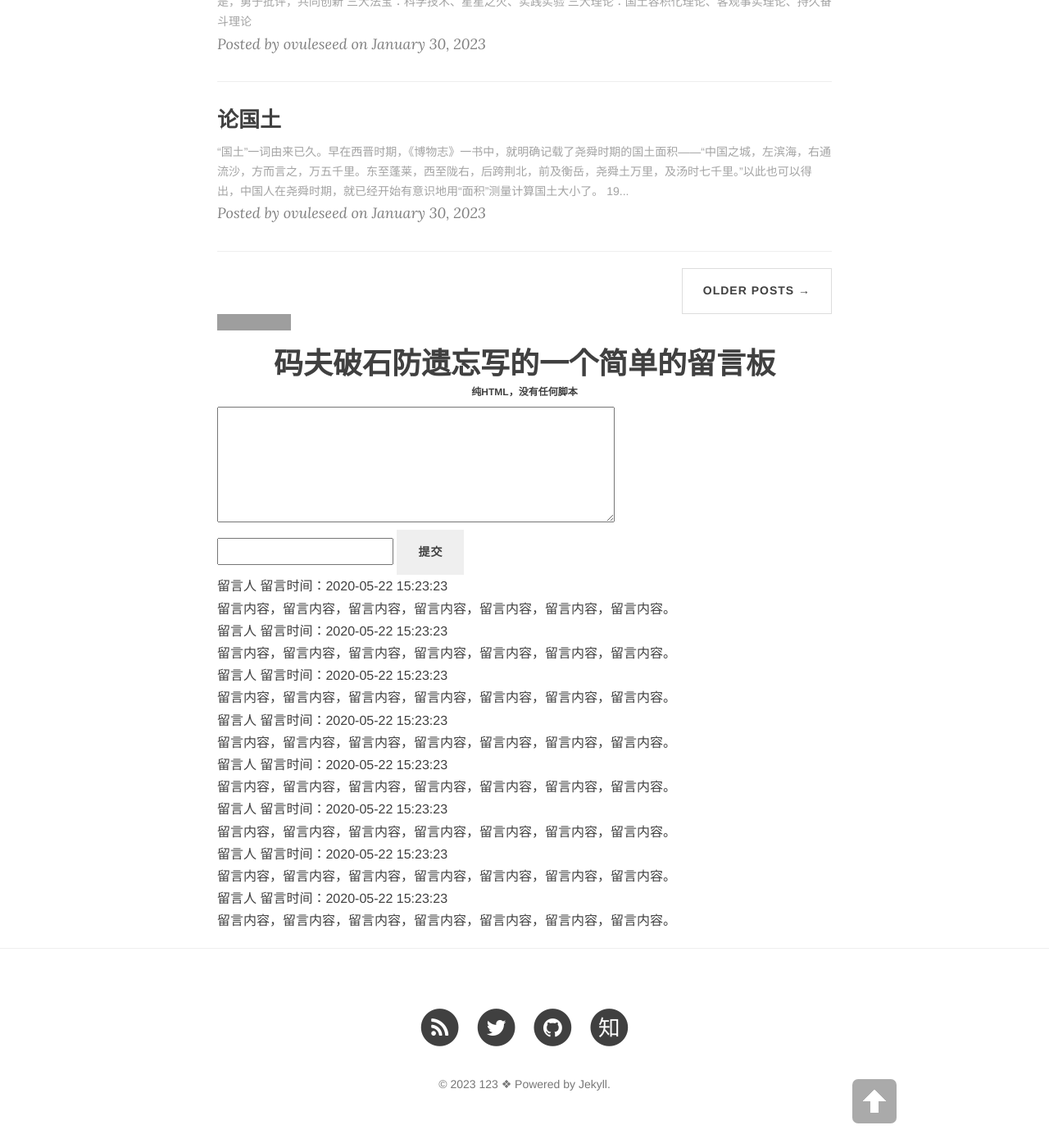
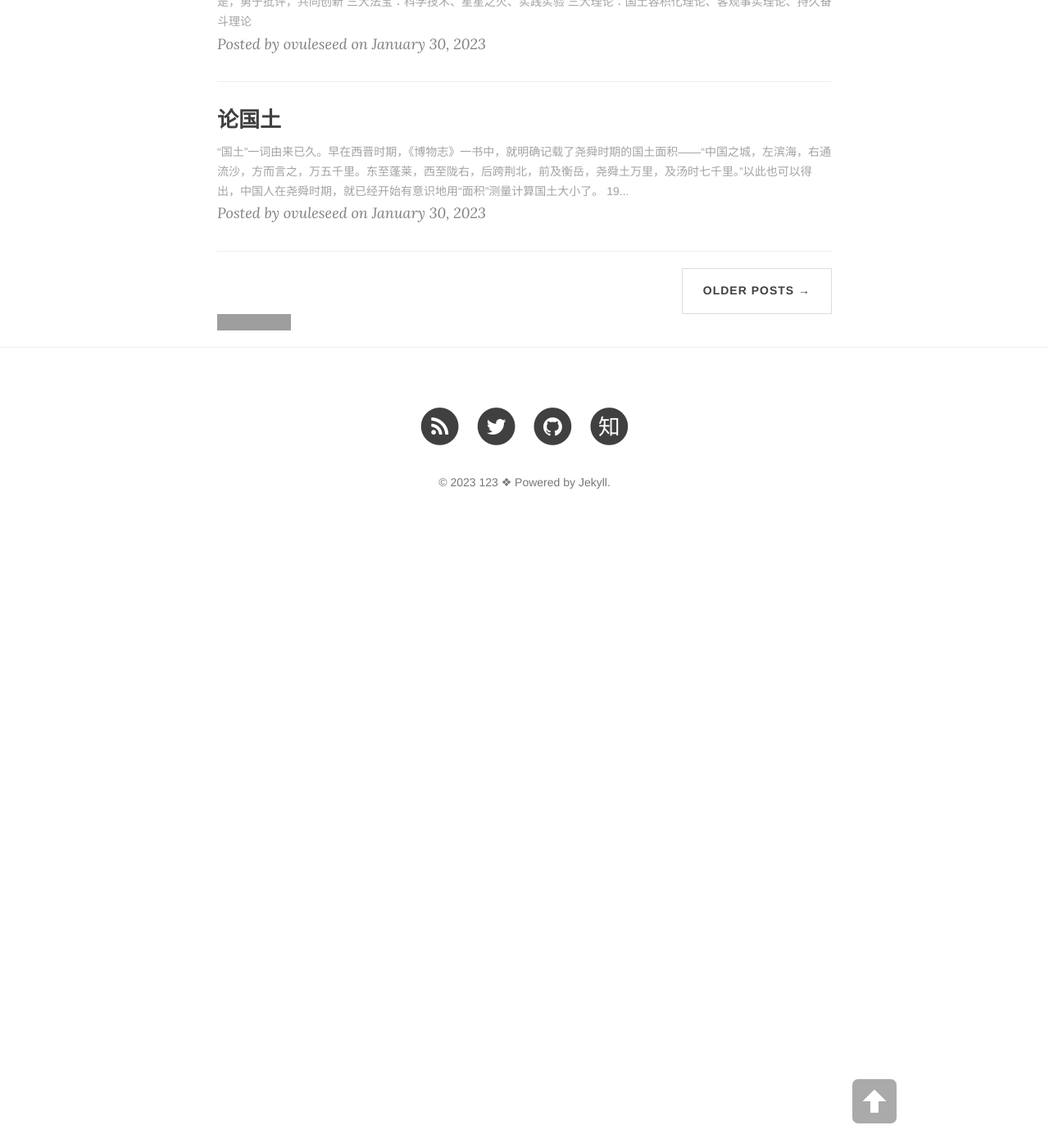
Before and after one commit to ovule-seed/ovule-seed.github.io, a Jekyll site: the page built from index.html, in a window 1280 px wide and 1400 px high, scrolled down 1652 px. Shown: the whole window at 82% size. Built offline with Jekyll 4.4.1, drawn with Linux system fonts in a browser that asks for light colours; nearby versions of some CDN libraries; the list of posts is cut into pages by our own code; grey boxes are pictures that could not be loaded.

Commit message:
Update index.html

```diff
--- a/index.html
+++ b/index.html
@@ -42,97 +42,3 @@ description: "the Central Committee of the Capacity Party of China(CCCPC)"
 {% endif %}
 
 <a href="https://info.flagcounter.com/SURh"><img src="https://s01.flagcounter.com/count2/SURh/bg_FFFFFF/txt_000000/border_CCCCCC/columns_1/maxflags_5/viewers_0/labels_0/pageviews_0/flags_0/percent_0/" alt="Flag Counter" border="0"></a>
-
-
-
-
-
-<body>
-    <h1 align="center">码夫破石防遗忘写的一个简单的留言板</h1>
-    <h6 align="center">纯HTML，没有任何脚本</h6>
-    <div class='main'>
-        <!-- BOF 发表留言 -->
-        <div class='add'>
-            <textarea class='content' cols='50' rows='5'></textarea>
-            <br/>
-            <input class='user' type='text' />
-            <input class='btn' type='submit' value="提交" />
-        </div>
-        <!-- EOF 发表留言 -->
-
-        <!-- BOF 查看留言 -->
-        <div class='msg'>
-            <div class='info'>
-                <span class='user'>留言人</span>
-                <span class='time'>留言时间：2020-05-22 15:23:23</span>
-            </div>
-            <div class='content'>
-                留言内容，留言内容，留言内容，留言内容，留言内容，留言内容，留言内容。
-            </div>
-        </div>
-        <div class='msg'>
-            <div class='info'>
-                <span class='user'>留言人</span>
-                <span class='time'>留言时间：2020-05-22 15:23:23</span>
-            </div>
-            <div class='content'>
-                留言内容，留言内容，留言内容，留言内容，留言内容，留言内容，留言内容。
-            </div>
-        </div>
-        <div class='msg'>
-            <div class='info'>
-                <span class='user'>留言人</span>
-                <span class='time'>留言时间：2020-05-22 15:23:23</span>
-            </div>
-            <div class='content'>
-                留言内容，留言内容，留言内容，留言内容，留言内容，留言内容，留言内容。
-            </div>
-        </div>
-        <div class='msg'>
-            <div class='info'>
-                <span class='user'>留言人</span>
-                <span class='time'>留言时间：2020-05-22 15:23:23</span>
-            </div>
-            <div class='content'>
-                留言内容，留言内容，留言内容，留言内容，留言内容，留言内容，留言内容。
-            </div>
-        </div>
-        <div class='msg'>
-            <div class='info'>
-                <span class='user'>留言人</span>
-                <span class='time'>留言时间：2020-05-22 15:23:23</span>
-            </div>
-            <div class='content'>
-                留言内容，留言内容，留言内容，留言内容，留言内容，留言内容，留言内容。
-            </div>
-        </div>
-        <div class='msg'>
-            <div class='info'>
-                <span class='user'>留言人</span>
-                <span class='time'>留言时间：2020-05-22 15:23:23</span>
-            </div>
-            <div class='content'>
-                留言内容，留言内容，留言内容，留言内容，留言内容，留言内容，留言内容。
-            </div>
-        </div>
-        <div class='msg'>
-            <div class='info'>
-                <span class='user'>留言人</span>
-                <span class='time'>留言时间：2020-05-22 15:23:23</span>
-            </div>
-            <div class='content'>
-                留言内容，留言内容，留言内容，留言内容，留言内容，留言内容，留言内容。
-            </div>
-        </div>
-        <div class='msg'>
-            <div class='info'>
-                <span class='user'>留言人</span>
-                <span class='time'>留言时间：2020-05-22 15:23:23</span>
-            </div>
-            <div class='content'>
-                留言内容，留言内容，留言内容，留言内容，留言内容，留言内容，留言内容。
-            </div>
-        </div>
-        <!-- EOF 查看留言 -->
-    </div>
-</body>
```
